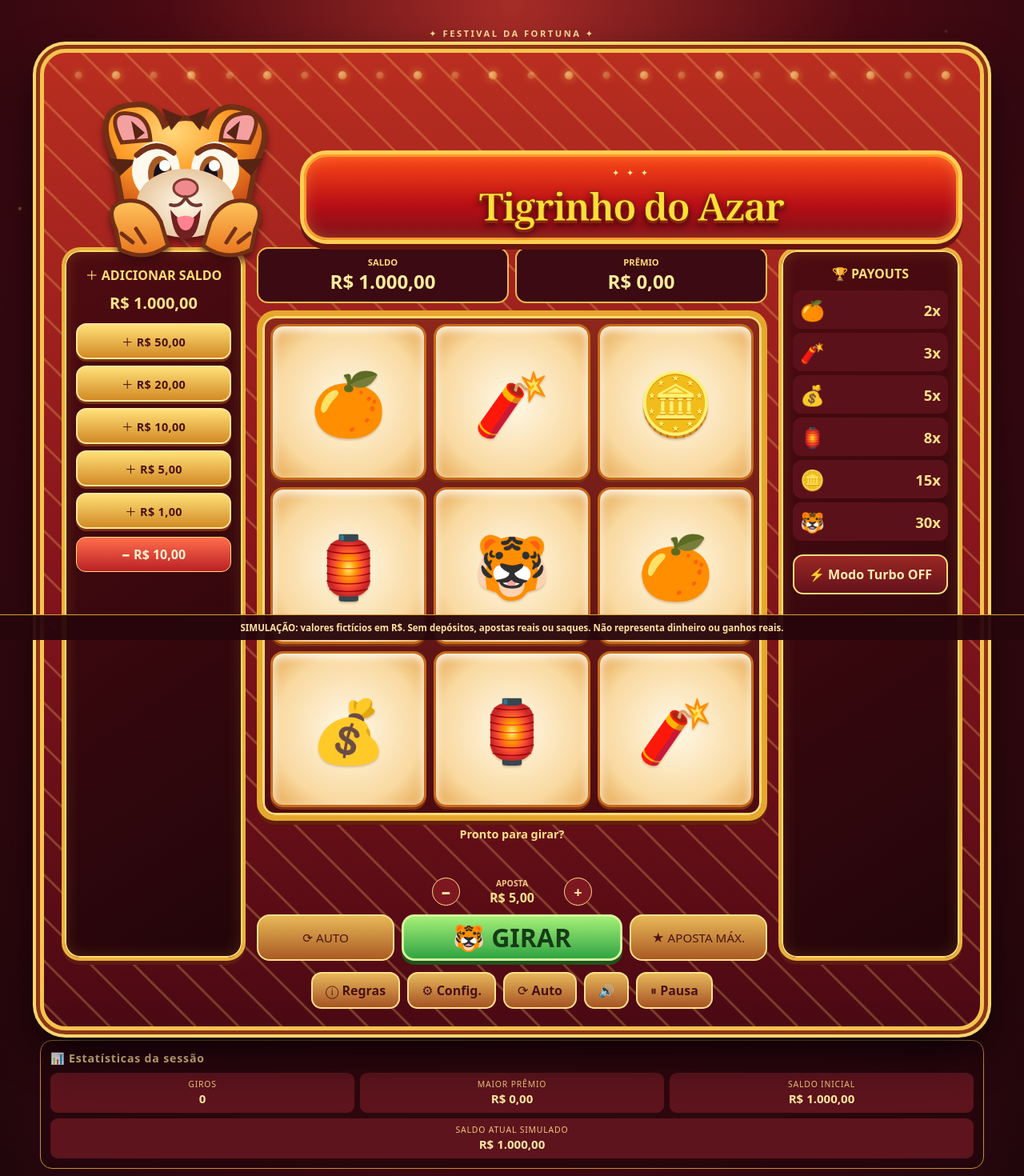
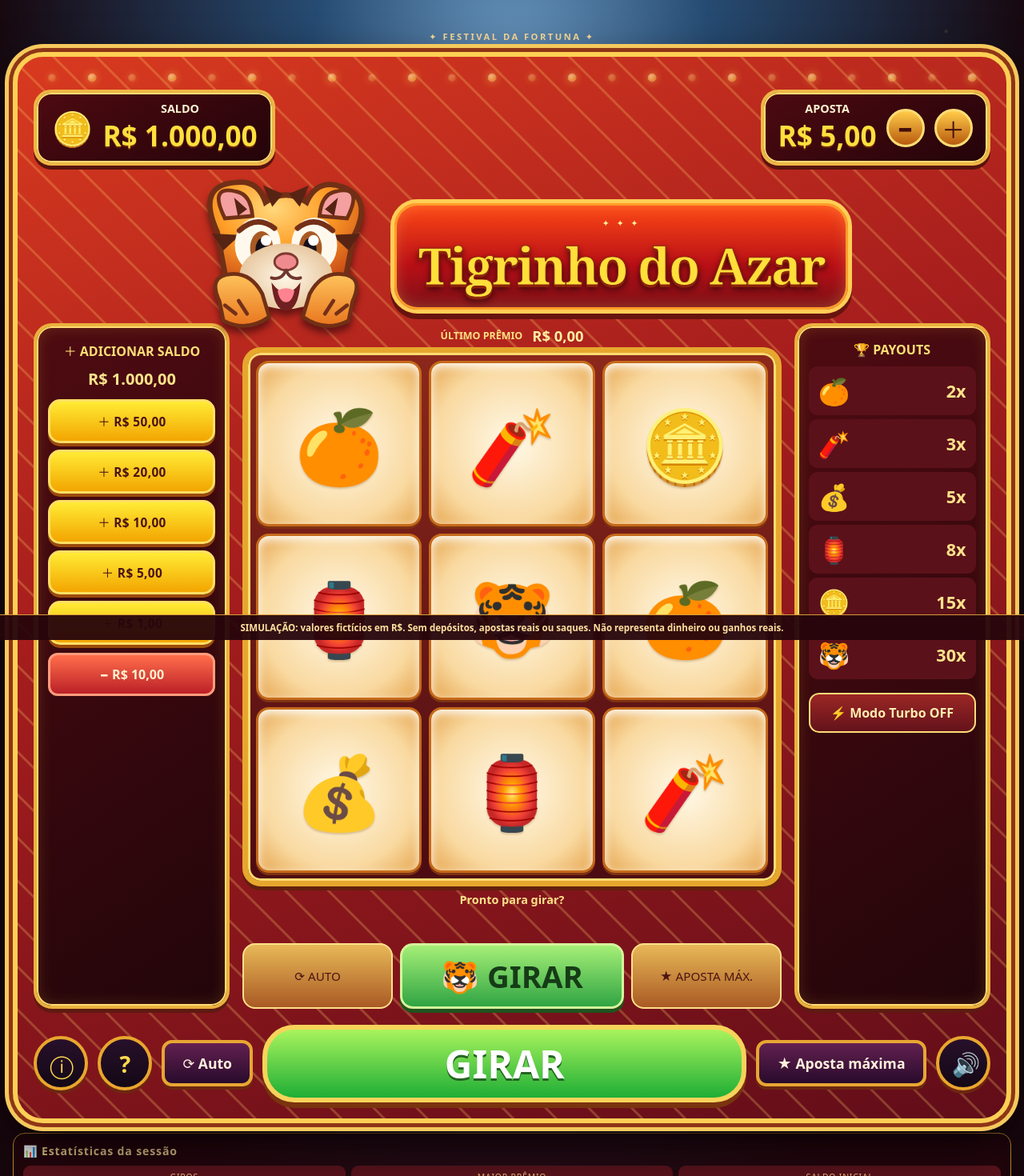
Before and after one commit to Eloaquell/tigrinho, a React (Vite) app: page / in a window 1280 px wide. Shown: the top 1470 px of the page at 80% size. Built offline with nearby package versions, Linux system fonts and the light colour scheme.

Commit message:
Refaz layout com topo, mascote, painéis e controles no estilo da referência

```diff
--- a/src/App.jsx
+++ b/src/App.jsx
@@ -328,10 +328,11 @@ export default function App() {
         <header className="game-header redesign-header"><div className="kicker">✦ FESTIVAL DA FORTUNA ✦</div><h1>Tigrinho do Azar</h1><p>Simulação com valores fictícios 🐯</p></header>
         <section className="machine redesign-machine" aria-label="Máquina virtual">
           <div className="redesign-lights" aria-hidden="true">{Array.from({length:24},(_,i)=><i key={i}/>)}</div>
+          <div className="reference-topbar"><div className="reference-balance"><span>🪙</span><div><small>SALDO</small><strong>{money(balance)}</strong></div></div><div className="reference-bet"><div><small>APOSTA</small><strong>{money(bet)}</strong></div><button disabled={busy||bet===BETS[0]} onClick={()=>changeBet(-1)}>−</button><button disabled={busy||bet===BETS[BETS.length-1]} onClick={()=>changeBet(1)}>＋</button></div></div>
           <div className="redesign-title"><TigerMascot mode={busy ? "spin" : banner ? "win" : ""}/><div><span>✦ ✦ ✦</span><h2>Tigrinho do Azar</h2></div></div>
           <div className="machine-layout">
             <aside className="side-panel credit-side"><h3>＋ Adicionar saldo</h3><div className="side-balance">{money(balance)}</div><div className="credit-options">{[50,20,10,5,1].map(amount=><button key={amount} className="credit-button" onClick={()=>{setBalance(v=>v+amount);setStatus("Crédito fictício adicionado: "+money(amount));playSound("click");}}>＋ {money(amount)}</button>)}</div><button className="credit-step" disabled={balance<=0} onClick={()=>{setBalance(v=>Math.max(0,v-10));setStatus("Saldo simulado reduzido em R$ 10,00.");playSound("click");}}>− R$ 10,00</button></aside>
-            <div className="reel-center"><div className="balance-strip"><div><small>Saldo</small><strong>{money(balance)}</strong></div><div><small>Prêmio</small><strong>{money(lastWin)}</strong></div></div>
+            <div className="reel-center"><div className="prize-strip"><span>ÚLTIMO PRÊMIO</span><strong>{money(lastWin)}</strong></div>
               <div className="reel-frame redesign-reel-frame"><div className="reels" aria-label="Grade 3 por 3">{grid.map((id,i)=><div className={!busy&&lastWin>0?"cell winner":"cell"} key={i} aria-label={cells[id].label}><span>{cells[id].icon}</span></div>)}</div></div>
               <div className="status" aria-live="polite">{status}</div><div className="banner">{banner}</div>
               <div className="bet-control"><button aria-label="Diminuir aposta" disabled={busy||bet===BETS[0]} onClick={()=>changeBet(-1)}>−</button><div><small>APOSTA</small><strong>{money(bet)}</strong></div><button aria-label="Aumentar aposta" disabled={busy||bet===BETS[BETS.length-1]} onClick={()=>changeBet(1)}>+</button></div>
@@ -339,7 +340,7 @@ export default function App() {
             </div>
             <aside className="side-panel payout-side"><h3>🏆 Payouts</h3>{SYMBOLS.map(s=><div className="payout-row" key={s.id}><span>{s.icon}</span><b>{s.pay}x</b></div>)}<button className={turbo?"turbo-switch selected":"turbo-switch"} aria-pressed={turbo} onClick={()=>setTurbo(v=>!v)}>⚡ Modo Turbo {turbo?"ON":"OFF"}</button></aside>
           </div>
-          <div className="redesign-bottom"><button className="secondary" onClick={()=>setModal("rules")}>ⓘ Regras</button><button className="secondary" onClick={()=>setModal("settings")}>⚙ Config.</button><button className="secondary" onClick={()=>setModal("auto")}>⟳ Auto</button><button className="secondary" onClick={()=>setMuted(v=>!v)}>{muted?"🔇":"🔊"}</button><button className="secondary" onClick={pauseFive}>⏸ Pausa</button></div>
+          <div className="redesign-bottom"><button className="round-control" onClick={()=>setModal("settings")}>ⓘ</button><button className="round-control" onClick={()=>setModal("rules")}>?</button><button className="secondary" onClick={()=>setModal("auto")}>⟳ Auto</button><button className="primary bottom-spin" onClick={spin} disabled={busy||(balance<bet&&freeSpins===0)||Date.now()<pauseUntil}>GIRAR</button><button className="secondary" onClick={()=>setBet(BETS[BETS.length-1])}>★ Aposta máxima</button><button className="round-control" onClick={()=>setMuted(v=>!v)}>{muted?"🔇":"🔊"}</button></div>
         </section>
         <section className="panel"><h2>📊 Estatísticas da sessão</h2><div className="stats"><div><small>Giros</small><strong>{spins}</strong></div><div><small>Maior prêmio</small><strong>{money(maxWin)}</strong></div><div><small>Saldo inicial</small><strong>{money(initialBalance)}</strong></div></div><div className="current-stat"><small>Saldo atual simulado</small><strong>{money(balance)}</strong></div></section>
         <section className="panel"><h2>🧾 Histórico — últimos 20 giros</h2><div className="history">{history.length?history.map((h,i)=><div className="history-row" key={h.n+"-"+i}><span># {h.n} · {h.symbols}</span><b>{h.prize?"+"+money(h.prize):"—"}</b></div>):<div className="history-row">Aguardando primeira rodada</div>}</div></section>
@@ -447,4 +448,21 @@ body{background:radial-gradient(ellipse at 50% 5%,#3d8ac2 0%,#24476c 28%,#170910
 .redesign-reel-frame .cell{background:radial-gradient(#fff9e8 0%,#f9d9a0 68%,#e6a64f 100%);border:3px solid #c66a1b;box-shadow:inset 0 4px 12px #fff,0 3px #7e3212}
 @media(max-width:780px){.redesign-title .mascot{width:145px;max-height:145px;margin-bottom:-12px}}
 @media(max-width:430px){.redesign-title .mascot{width:105px;max-height:110px}.redesign-title h2{font-size:1.25rem}}
+
+/* Correspondência estrutural mais fiel à referência enviada */
+.tiger-app{background:radial-gradient(ellipse at 50% 10%,#6e9bc3 0,#264b72 28%,#17070d 72%);padding:18px 16px 78px}
+.redesign-shell{width:min(100%,1460px);max-width:1460px}
+.redesign-machine{padding:clamp(12px,1.6vw,24px);background:linear-gradient(160deg,#d83a1f 0%,#a51d1d 42%,#610d19 100%);border:6px solid #ffcf54;border-radius:38px;box-shadow:0 0 0 5px #8e3516,0 0 0 10px #f5c95d,0 26px 65px #090206}
+.reference-topbar{display:flex;justify-content:space-between;align-items:center;gap:14px;margin:0 0 8px}.reference-balance,.reference-bet{display:flex;align-items:center;gap:12px;min-width:270px;padding:10px 18px;border:4px solid #eeb746;border-radius:22px;background:linear-gradient(150deg,#4d0a11,#230409);box-shadow:inset 0 0 0 2px #ffdc72,0 5px #57140e}.reference-balance>span{font-size:2.6rem}.reference-balance small,.reference-bet small{display:block;color:#fff1d2;font-size:.9rem;font-weight:900;text-align:center}.reference-balance strong,.reference-bet strong{display:block;color:#ffdf3d;font-size:clamp(1.5rem,3vw,2.2rem);font-weight:1000;text-shadow:0 2px #6c260d}.reference-bet{justify-content:flex-end}.reference-bet button{width:48px;height:48px;border-radius:50%;border:3px solid #ffdc75;background:linear-gradient(#ffcc4a,#b85a0e);color:#42100b;font-size:1.8rem;font-weight:1000}.reference-bet button:disabled{opacity:.4}
+.redesign-title{margin:-8px auto 12px;max-width:850px}.redesign-title .mascot{width:min(31vw,285px);height:auto;max-height:210px;margin-bottom:-25px}.redesign-title>div{padding:12px 24px;border-radius:34px}.redesign-title h2{font-size:clamp(2rem,5vw,4rem)}
+.machine-layout{grid-template-columns:minmax(200px,245px) minmax(0,1fr) minmax(200px,245px);gap:16px}
+.reel-center{display:flex;flex-direction:column}.prize-strip{display:flex;justify-content:center;align-items:center;gap:12px;color:#ffdf80;font-size:.78rem;font-weight:900;min-height:30px}.prize-strip strong{font-size:1.15rem;color:#fff0a0}
+.redesign-reel-frame .cell{min-height:clamp(100px,13vw,170px);font-size:clamp(3.5rem,7vw,6.5rem)}
+.bet-control{display:none}
+.redesign-controls{margin-top:auto;padding-top:12px;grid-template-columns:1fr 1.5fr 1fr}.redesign-controls .primary{min-height:82px;font-size:clamp(1.6rem,3vw,2.8rem)}
+.redesign-bottom{align-items:center;justify-content:space-between;margin-top:20px;gap:12px}.redesign-bottom button{min-height:58px}.redesign-bottom .round-control{width:68px;height:68px;border-radius:50%;background:linear-gradient(#28102a,#130816);border:4px solid #e9a62e;color:#ffda50;font-size:1.8rem;box-shadow:0 4px #6c270f}.redesign-bottom .secondary{background:linear-gradient(#632050,#280b2c);color:#fff0dc;border:4px solid #e8a633;box-shadow:0 4px #6c270f;font-size:1.1rem;padding:10px 22px}.redesign-bottom .bottom-spin{flex:1;min-height:78px;border-radius:40px;background:linear-gradient(#a9f35d,#1eae35);border:6px solid #f7d35a;color:#fff;font-size:clamp(1.8rem,4vw,3rem);font-weight:1000;text-shadow:0 3px #256324;box-shadow:0 7px #7a330f}
+.credit-side .credit-options{grid-template-columns:1fr}.credit-side .credit-button{font-size:clamp(.85rem,1.2vw,1.1rem);padding:13px 7px;border-radius:15px;background:linear-gradient(#ffeb35,#f3a500);border:3px solid #ffdf64;box-shadow:0 4px #9b4b0c}.credit-side .credit-step{font-size:1rem;padding:13px;border:3px solid #ff9c7c}
+.payout-side .payout-row{padding:9px 12px;font-size:1.35rem}.payout-side .payout-row span{font-size:2rem}
+@media(max-width:850px){.reference-topbar{gap:7px}.reference-balance,.reference-bet{min-width:0;flex:1;padding:8px}.machine-layout{grid-template-columns:1fr}.reel-center{order:1}.credit-side{order:2}.payout-side{order:3}.redesign-title .mascot{width:150px}.redesign-reel-frame .cell{min-height:85px}.redesign-bottom{flex-wrap:wrap;justify-content:center}.redesign-bottom .bottom-spin{flex-basis:100%;order:4}.credit-side .credit-options{grid-template-columns:repeat(5,1fr)}}
+@media(max-width:480px){.reference-balance,.reference-bet{gap:4px;padding:6px}.reference-balance>span{font-size:1.5rem}.reference-balance strong,.reference-bet strong{font-size:1rem}.reference-bet button{width:34px;height:34px;font-size:1.2rem}.redesign-title .mascot{width:105px}.redesign-title>div{padding:8px}.redesign-title h2{font-size:1.3rem}.credit-side .credit-options{grid-template-columns:repeat(2,1fr)}.redesign-reel-frame .cell{min-height:70px;font-size:2.8rem}.redesign-controls button{min-height:50px}.redesign-bottom .round-control{width:52px;height:52px}}
 `;
```
